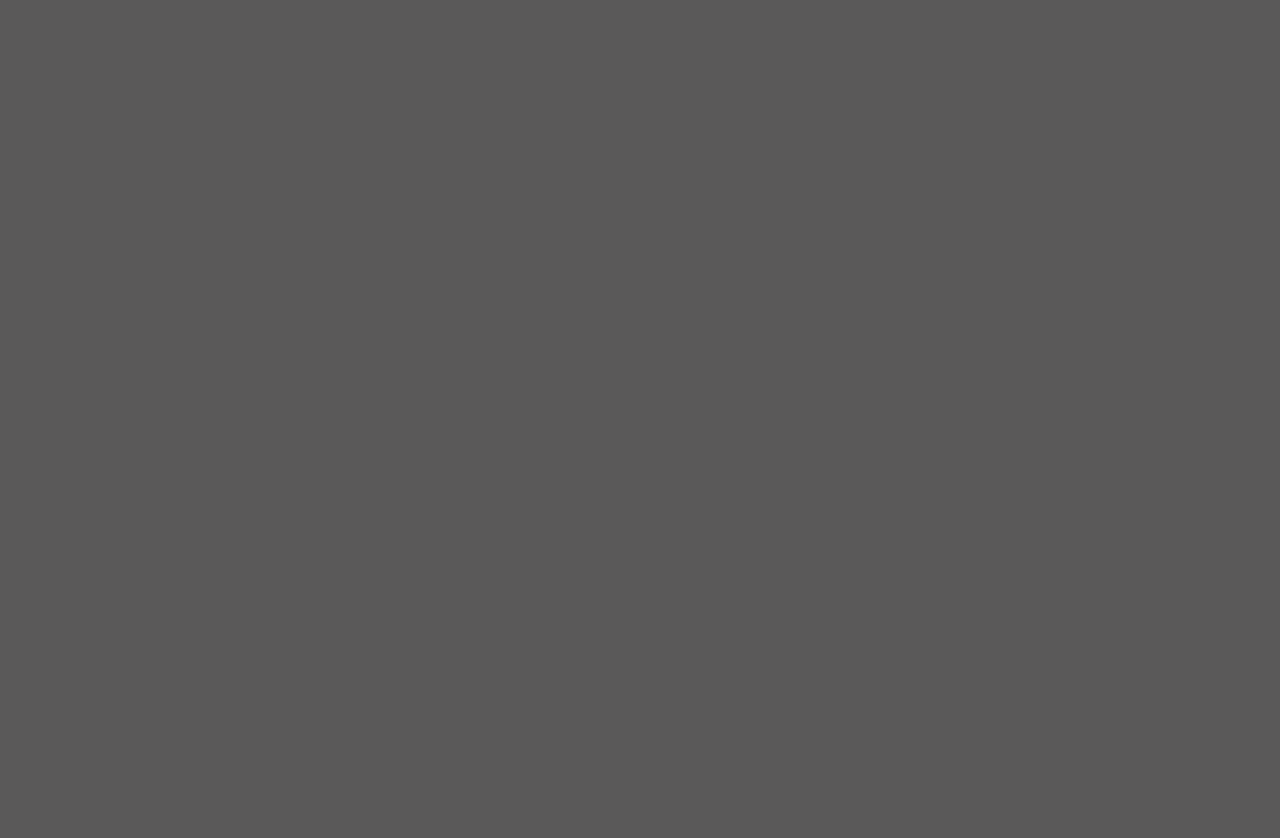
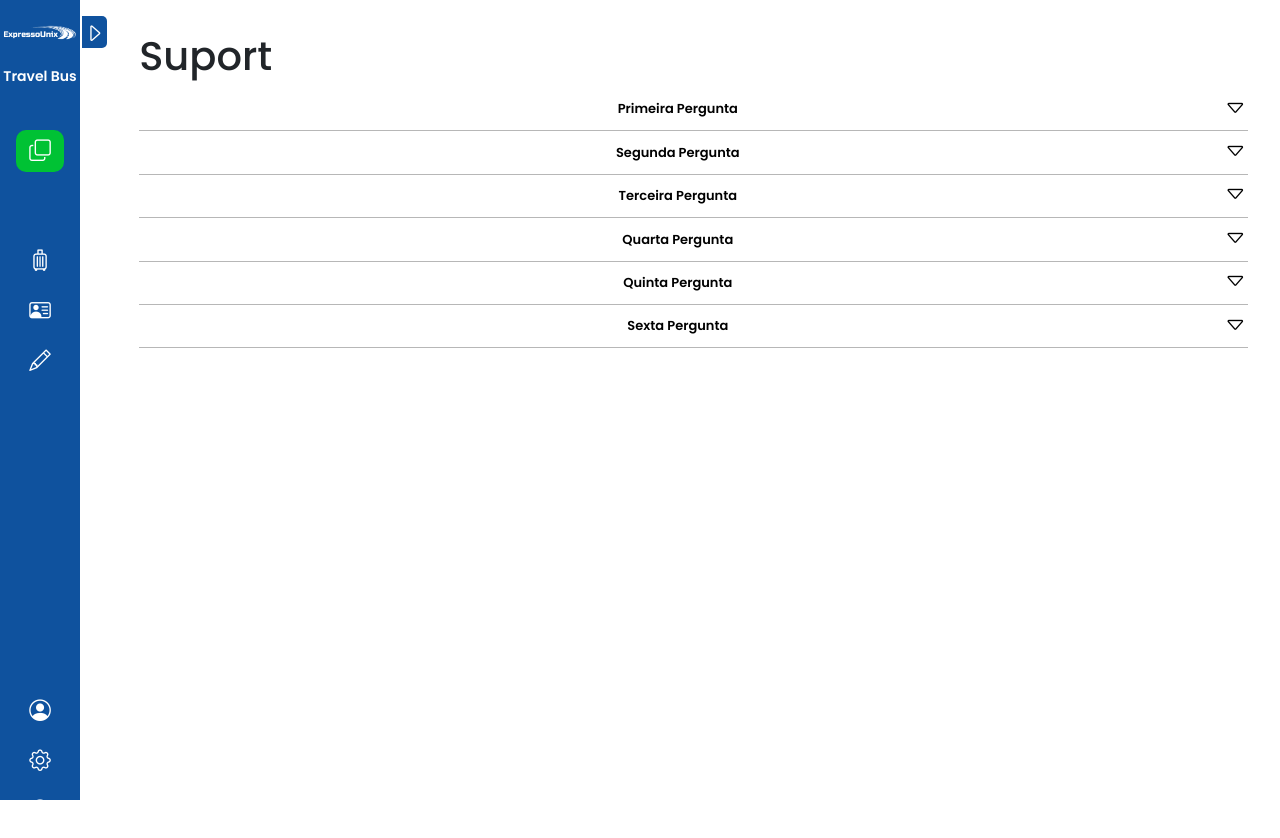
Before and after one commit to PedroFPer/expresso_unix_interface, a React (Vite) app in the folder expresso_unix/: page /admin/support in a window 1280 px wide. Shown: the top 838 px of the page. Before the commit the page ends 800 px from the top, so only its background shows below. Built offline with nearby package versions, Linux system fonts and the light colour scheme.

Commit message:
adjust in sidebar

```diff
--- a/expresso_unix/src/index.css
+++ b/expresso_unix/src/index.css
@@ -16,6 +16,16 @@ html, body, #root {
 body {
   overflow: hidden;
 }
+main{
+  padding: 2rem;
+}
+.grid-geral{
+  display: grid;
+  grid-template-columns: 1fr 11fr;
+  width: 100%;
+
+}
+
 
 #root{
   display: grid;
--- a/expresso_unix/src/infrastructure/routes/AdministratorRoutes.jsx
+++ b/expresso_unix/src/infrastructure/routes/AdministratorRoutes.jsx
@@ -1,14 +1,14 @@
   import { Routes, Route, Navigate  } from 'react-router-dom'
   import AdministratorLogin from '../../ui/pages/administrator/administrator-login/AdministratorLogin.jsx'
   import AdministratorRegister from '../../ui/pages/administrator/administrator-register/AdministratorRegister.jsx'
-  import Home from '../../ui/pages/administrator/pagina-modelo/Home.jsx'
+  import AdminstratorSupport from '../../ui/pages/administrator/adiminstrator-support/AdminstratorSupport.jsx'
 
   export default function AdministratorRoutes() {
     return (
       <Routes>
-        <Route index element={<Navigate to="pagina-modelo" replace />} />
+        <Route index element={<Navigate to="support" replace />} />
 
-        <Route path="pagina-modelo" element={<Home/>} />
+        <Route path="support" element={<AdminstratorSupport/>} />
         <Route path="login" element={<AdministratorLogin />} />
         <Route path ="register" element ={<AdministratorRegister />} />
       </Routes>
--- a/expresso_unix/src/ui/common-components/pagina-modelo/Components/SideBar.jsx
+++ b/expresso_unix/src/ui/common-components/pagina-modelo/Components/SideBar.jsx
@@ -24,43 +24,43 @@ function SideBar(){
                 <p className="empresa-name">{NomeDaEmpresa}</p>
 
                 <button className={`button-menu copy-button ${SideBarIsOpen ? "open " : "closed"}`}>
-                    {SideBarIsOpen?(<p>Catalogo de Viagens Ativo</p>):(<p></p>)}
+                    {SideBarIsOpen?(<p className="button-text-trip">Catalogo de Viagens Ativo</p>):(<p></p>)}
                     <i class="bi bi-copy"></i>
                 </button>
 
                 <button className={`button-menu trip-button ${SideBarIsOpen ? "open" : "closed"}`}>
                     <i className="bi-suitcase"></i>
-                    {SideBarIsOpen?(<p>Catalogo de Viagens</p>):(<p></p>)}
+                    {SideBarIsOpen?(<p className="button-text">Catalogo de Viagens</p>):(<p></p>)}
                 </button>
 
                 <button className={`button-menu employees-button ${SideBarIsOpen ? "open" : "closed"}`}>
                     <i className="bi-person-vcard"></i>
-                    {SideBarIsOpen?(<p>Gerenciar Funcionarios</p>):(<p></p>)}
+                    {SideBarIsOpen?(<p className="button-text">Gerenciar Funcionarios</p>):(<p></p>)}
                 </button>
 
                 <button className={`button-menu custom-button ${SideBarIsOpen ? "open" : "closed"}`}>
                     <i className="bi-pencil"></i>
-                    {SideBarIsOpen?(<p>Customização</p>):(<p></p>)}
+                    {SideBarIsOpen?(<p className="button-text">Customização</p>):(<p></p>)}
                 </button>
 
                 <button className={`button-menu account-button ${SideBarIsOpen ? "open" : "closed"}`}>
                     <i class="bi bi-person-circle"></i>
-                    {SideBarIsOpen?(<p>Minha Conta</p>):(<p></p>)}
+                    {SideBarIsOpen?(<p className="button-text">Minha Conta</p>):(<p></p>)}
                 </button>
 
                 <button className={`button-menu settings-button ${SideBarIsOpen ? "open" : "closed"}`}>
                     <i class="bi bi-gear"></i>
-                    {SideBarIsOpen?(<p>Configuração</p>):(<p></p>)}
+                    {SideBarIsOpen?(<p className="button-text">Configuração</p>):(<p></p>)}
                 </button>
 
                 <button className={`button-menu suport-button ${SideBarIsOpen ? "open" : "closed"}`}>
                     <i class="bi bi-headset"></i>
-                    {SideBarIsOpen?(<p>Suporte</p>):(<p></p>)}
+                    {SideBarIsOpen?(<p className="button-text">Suporte</p>):(<p></p>)}
                 </button>
 
                 <button className={`button-menu out-button ${SideBarIsOpen ? "open" : "closed"}`}>
                     <i class="bi bi-box-arrow-right"></i>
-                    {SideBarIsOpen?(<p>Sair</p>):(<p></p>)}
+                    {SideBarIsOpen?(<p className="button-text">Sair</p>):(<p></p>)}
                 </button>
 
 
--- a/expresso_unix/src/ui/common-components/pagina-modelo/styles/SideBar.css
+++ b/expresso_unix/src/ui/common-components/pagina-modelo/styles/SideBar.css
@@ -1,3 +1,35 @@
+.layout-sidebar{
+    display: grid;
+    grid-template-columns: auto auto;
+    height: 100vh;
+    width: 1fr;
+
+}
+
+.side-bar{
+    height: 100%;
+    width: 100%;
+    background-color: #0F529E;
+    display: grid;
+    grid-template-columns: auto;
+    grid-auto-rows: 30px;
+    gap: 20px;
+    transition: all 0.5s ease;
+
+}
+
+.side-bar.closed {
+
+    width: 5rem;
+    transition: all 0.5s ease-out;
+}
+
+.side-bar.open {
+  width: 15rem;
+
+}
+
+
 .empresa-logo.open{
   padding: auto;
   margin: auto;
@@ -15,36 +47,13 @@
   transition: all 0.5s ease;
 }
 
-.side-bar{
-    height: 100%;
-    background-color: #0F529E;
-    display: grid;
-    grid-template-columns: auto;
-    grid-auto-rows: 30px;
-    gap: 20px;
-    transition: all 0.5s ease;
-
+.empresa-name{
+    font-size: 14px;
+    margin-bottom: 10px;
+    margin-top: 1rem;
 }
 
-.side-bar.closed {
 
-    width: 5rem;
-    transition: all 0.5s ease-out;
-}
-
-.side-bar.open {
-
-  width: 15rem;
-
-}
-.layout-sidebar{
-    position: fixed;
-    height: 100%;
-    top: 0;
-    left: 0;
-    display: grid;
-    grid-template-columns: auto auto;
-}
 
 button{
     width: 80%;
@@ -65,12 +74,14 @@ button:hover {
 
 
 }
+
+
 .button-open-sidebar{
     background-color: #0F529E;
     margin-top: 1rem;
     margin-left: 0.1rem;
-    height: 2rem;
-    width: 1.3rem;
+    height: 4%;
+    width: auto;
     border-radius: 0px 5px 5px 0px;
     padding: 2px;
 
@@ -81,7 +92,7 @@ button:hover {
     padding: 8px;
     display: grid;
     grid-template-columns: auto 1fr;
-    align-items: center;
+    align-items: start;
     gap: 0.5rem;
     transition: all 0.7s ease ;
 }
@@ -90,12 +101,14 @@ button:hover {
     transition: all 0.7s ease ;
 }
 
-
+.copy-button{
+    position: relative;
+    top: 100%;
+}
 
 
 .copy-button.closed{
     width: 3rem;
-
     background-color: #00C234;
     border-radius: 10px;
 }
@@ -121,28 +134,43 @@ button:hover {
 
 
 .trip-button{
-
-   margin-top: 10%;
-
+    position: relative;
+    top: 300%;
 }
 .employees-button{
-    margin-top: 5%;
+    position: relative;
+    top: 300%;
 }
 .custom-button{
-    margin-top: 2%;
+    position: relative;
+    top: 300%;
 }
 
 .account-button{
-    margin-top: 60%;
+    position: relative;
+    top: 1300%;
 }
 .settings-button{
-    margin-top: 60%;
+    position: relative;
+    top: 1300%;
 }
 .suport-button{
-    margin-top: 60%;
+    position: relative;
+    top: 1300%;
 }
 .out-button{
-    margin-top: 60%;
+    position: relative;
+    top: 1300%;
+}
+
+.button-text{
+    width: 100%;
+    text-align: left;
+    padding: auto;
+    margin: auto;
+}
+.button-text-trip p {
+    font-size: 10px;
 }
 
 img{
@@ -152,18 +180,11 @@ img{
 }
 p{
     color: white;
-    font-size: 10px;
-    text-align: center;
+    font-size: 13px;
     font-weight: 600;
     padding: auto;
     margin: auto;
-
 }
 i{
-    font-size:17px;
+    font-size:120%;
 }
-.empresa-name{
-    font-size: 14px;
-    margin-bottom: 10px;
-    margin-top: 1rem;
-}
--- /dev/null
+++ b/expresso_unix/src/ui/pages/administrator/adiminstrator-support/AdminstratorSupport.jsx
@@ -0,0 +1,165 @@
+import { Link } from 'react-router-dom'
+import SideBar from "../../../common-components/pagina-modelo/Components/SideBar";
+import { useState } from 'react';
+import "./styles/AdminstratorSupport.css";
+
+function AdminstratorSupport(){
+const[QuestionOneIsClicked, setQuestionOneIsClicked] = useState(false);
+const[QuestionTwoIsClicked, setQuestionTwoIsClicked] = useState(false);
+const[QuestionTreeIsClicked, setQuestionTreeIsClicked] = useState(false);
+const[QuestionFourIsClicked, setQuestionFourIsClicked] = useState(false);
+const[QuestionFiveIsClicked, setQuestionFiveIsClicked] = useState(false);
+const[QuestionSixIsClicked, setQuestionSixIsClicked] = useState(false);
+
+
+    return(
+        <div className="grid-geral">
+            <SideBar/>
+
+            <main>
+                <div className='title-support'>
+                    <h1>Suport</h1>
+                </div>
+
+                <div>
+                    <div className='question-layout' >
+                        <p className='title-question'>Primeira Pergunta</p>
+
+                        <button className='button-question' onClick={
+                            () => setQuestionOneIsClicked(!QuestionOneIsClicked)}>{QuestionOneIsClicked?(<i class="bi bi-caret-up"></i>):(<i class="bi bi-caret-down"></i>)}
+                        </button>
+                    </div>
+                    {QuestionOneIsClicked ? (
+
+
+                        <div className='text-question'>
+                            <p>
+                                Lorem ipsum dolor sit amet, consectetur adipiscing elit.
+                                Sed do eiusmod tempor incididunt ut labore et dolore magna aliqua.
+                            </p>
+                        </div>
+
+                    ):( <p ></p> )}
+                </div>
+                <div>
+                    <div className='question-layout' >
+                        <p className='title-question'>Segunda Pergunta</p>
+
+                        <button className='button-question' onClick={
+                            () => setQuestionTwoIsClicked(!QuestionTwoIsClicked)}>{QuestionTwoIsClicked?(<i class="bi bi-caret-up"></i>):(<i class="bi bi-caret-down"></i>)}
+                        </button>
+                    </div>
+                    {QuestionTwoIsClicked ? (
+
+
+                        <div className='text-question'>
+                            <p>
+                                Lorem ipsum dolor sit amet, consectetur adipiscing elit.
+                                Sed do eiusmod tempor incididunt ut labore et dolore magna aliqua.
+                            </p>
+                        </div>
+
+                    ):( <p></p> )}
+                </div>
+
+                <div>
+                    <div className='question-layout' >
+                        <p className='title-question'>Terceira Pergunta</p>
+
+                        <button className='button-question' onClick={
+                            () => setQuestionTreeIsClicked(!QuestionTreeIsClicked)}>{QuestionTreeIsClicked?(<i class="bi bi-caret-up"></i>):(<i class="bi bi-caret-down"></i>)}
+                        </button>
+                    </div>
+                    {QuestionTreeIsClicked ? (
+
+
+                        <div className='text-question'>
+                            <p>
+                                Lorem ipsum dolor sit amet, consectetur adipiscing elit.
+                                Sed do eiusmod tempor incididunt ut labore et dolore magna aliqua.
+                            </p>
+                        </div>
+
+                    ):( <p></p> )}
+                </div>
+                <div>
+                    <div className='question-layout' >
+                        <p className='title-question'>Quarta Pergunta</p>
+
+                        <button className='button-question' onClick={
+                            () => setQuestionFourIsClicked(!QuestionFourIsClicked)}>{QuestionFourIsClicked?(<i class="bi bi-caret-up"></i>):(<i class="bi bi-caret-down"></i>)}
+                        </button>
+                    </div>
+                    {QuestionFourIsClicked ? (
+
+
+                        <div className='text-question'>
+                            <p>
+                                Lorem ipsum dolor sit amet, consectetur adipiscing elit.
+                                Sed do eiusmod tempor incididunt ut labore et dolore magna aliqua.
+                            </p>
+                        </div>
+
+                    ):( <p></p> )}
+                </div>
+                <div>
+                    <div  className='question-layout' >
+                        <p className='title-question'>Quinta Pergunta</p>
+
+                        <button className='button-question'  onClick={
+                            () => setQuestionFiveIsClicked(!QuestionFiveIsClicked)}>{QuestionFiveIsClicked?(<i class="bi bi-caret-up"></i>):(<i class="bi bi-caret-down"></i>)}
+                        </button>
+                    </div>
+                    {QuestionFiveIsClicked ? (
+
+
+                        <div className='text-question'>
+                            <p>
+                                Lorem ipsum dolor sit amet, consectetur adipiscing elit.
+                                Sed do eiusmod tempor incididunt ut labore et dolore magna aliqua.
+                            </p>
+                        </div>
+
+                    ):( <p></p> )}
+                </div>
+                <div>
+                    <div className='question-layout' >
+                        <p className='title-question'>Sexta Pergunta</p>
+
+                        <button className='button-question' onClick={
+                            () => setQuestionSixIsClicked(!QuestionSixIsClicked)}>{QuestionSixIsClicked?(<i class="bi bi-caret-up"></i>):(<i class="bi bi-caret-down"></i>)}
+                        </button>
+                    </div>
+                    {QuestionSixIsClicked ? (
+
+
+                        <div className='text-question'>
+                            <p>
+                                Lorem ipsum dolor sit amet, consectetur adipiscing elit.
+                                Sed do eiusmod tempor incididunt ut labore et dolore magna aliqua.
+                            </p>
+                        </div>
+
+                    ):( <p></p> )}
+                </div>
+
+
+
+
+
+            </main>
+
+            <footer>
+                <div>
+                    <p>Não encontrou o que buscava ?</p>
+                    <p>Então entre em contato com conosco atráves de nossos canais de atendimentos</p>
+                </div>
+                <div>
+
+                </div>
+            </footer>
+
+        </div>
+    )
+}
+export default AdminstratorSupport;
--- /dev/null
+++ b/expresso_unix/src/ui/pages/administrator/adiminstrator-support/styles/AdminstratorSupport.css
@@ -0,0 +1,29 @@
+.title-support{
+    width: 100%;
+}
+
+.title-question{
+    color: black;
+}
+.text-question p{
+    margin-top: 10px;
+    margin-bottom: 10px;
+    color: #000000;
+    text-align: start;
+}
+
+.text-question{
+    margin-left: 20px;
+    margin-bottom: 5%;
+}
+
+.button-question i{
+    color: black;
+}
+
+.question-layout{
+    display: grid;
+    grid-template-columns: 1fr auto;
+
+    border-bottom: 1px solid #00000048;
+}
--- a/expresso_unix/src/ui/pages/administrator/administrator-login/AdministratorLogin.jsx
+++ b/expresso_unix/src/ui/pages/administrator/administrator-login/AdministratorLogin.jsx
@@ -2,7 +2,7 @@ import { Link } from 'react-router-dom'
 
 export default function AdministratorLogin(){
     return(
-        <div >
+        <div>
             <h1>Hello World, Administrator!</h1>
         </div>
     )
--- a/expresso_unix/src/ui/pages/administrator/pagina-modelo/Home.jsx
+++ b/expresso_unix/src/ui/pages/administrator/pagina-modelo/Home.jsx
@@ -10,7 +10,7 @@ function Home() {
             <SideBar/>
             <main>
                 {/*<PopUp Title="Confirmar Funcionario" Description="Você deseja confirmar o cadastro deste funcionário?"/>*/}
-                <Models TitleButton="Adicionar Viagem" TitleModel="Adicionar Viagem"/>
+
 
 
 
--- a/expresso_unix/src/ui/pages/administrator/pagina-modelo/styles/Home.css
+++ /dev/null
@@ -1,13 +0,0 @@
-body{
-    margin: 0;
-    padding: 0;
-    background-color: rgb(90, 89, 89);
-}
-
-.GridGeral{
-    display: grid;
-    grid-template-columns: auto auto;
-    grid-template-rows: auto;
-
-    height: 100vh;
-}
```
